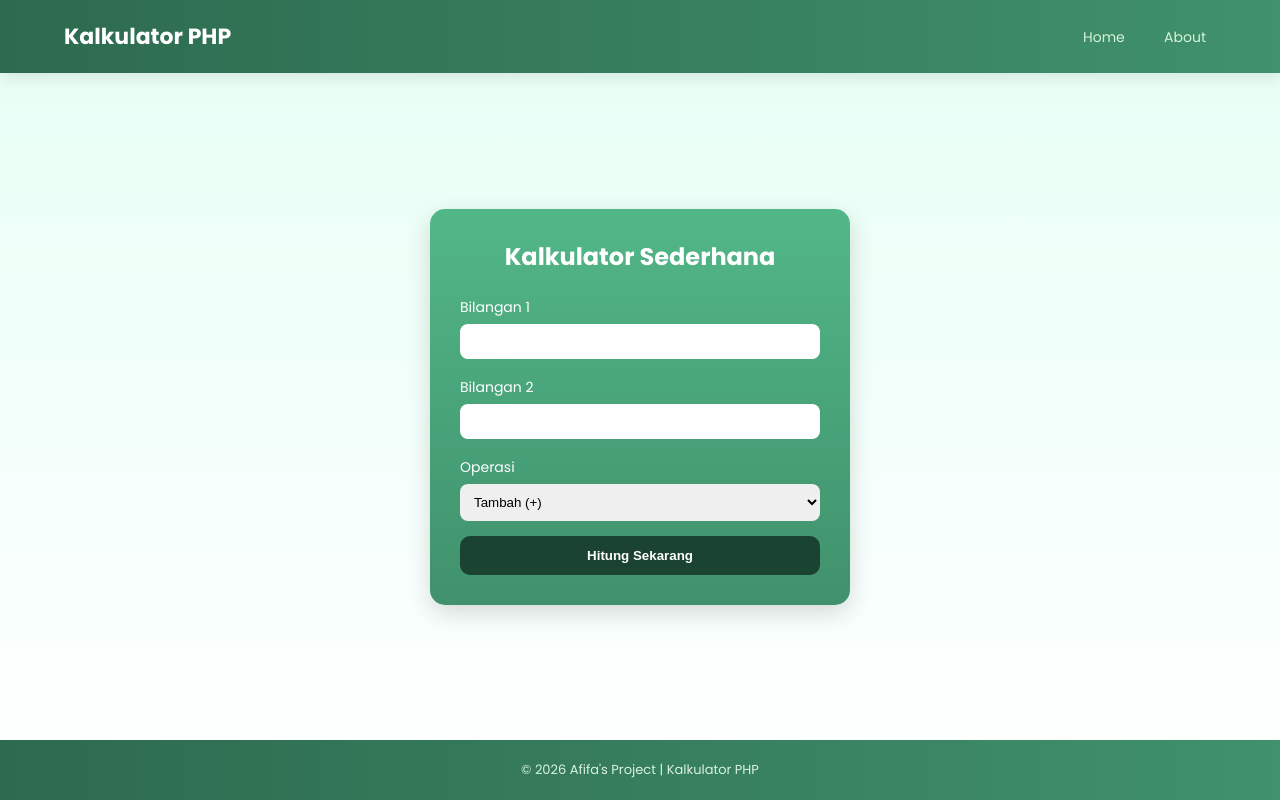
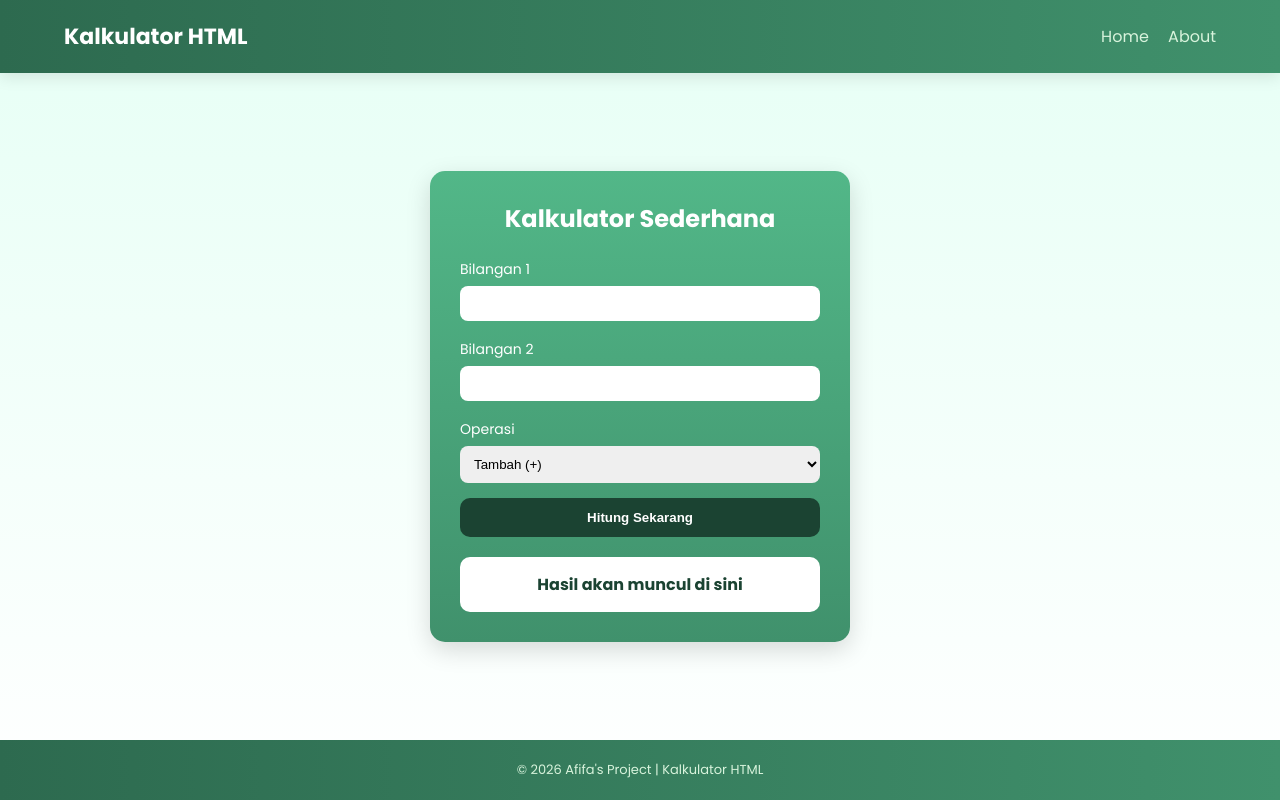
Before and after one commit to mariahafifahsb/mariahafifa.corner, a PHP site: page /kalkulator.php in a window 1280 px wide. Run offline with PHP 8.4, Linux system fonts and the light colour scheme.

Commit message:
Update kalkulator.html

```diff
--- a/kalkulator.php
+++ b/kalkulator.php
@@ -3,140 +3,113 @@
 <head>
 <meta charset="UTF-8">
 <meta name="viewport" content="width=device-width, initial-scale=1.0">
-  <title>Kalkulator PHP - Afifa</title>
+<title>Kalkulator HTML - Afifa</title>
 
 <link href="https://fonts.googleapis.com/css2?family=Poppins:wght@400;600;700&display=swap" rel="stylesheet">
 
 <style>
-    * {
-      margin: 0;
-      padding: 0;
-      box-sizing: border-box;
+*{
+    margin:0;
+    padding:0;
+    box-sizing:border-box;
 }
 
-    body {
-      min-height: 100vh;
-      display: flex;
-      flex-direction: column;
-      font-family: 'Poppins', sans-serif;
-      background: linear-gradient(180deg, #e6fff5, #ffffff);
-      color: #1b4332;
+body{
+    min-height:100vh;
+    display:flex;
+    flex-direction:column;
+    font-family:'Poppins',sans-serif;
+    background:linear-gradient(180deg,#e6fff5,#ffffff);
+    color:#1b4332;
 }
 
-    /* HEADER */
-    header {
-      background: linear-gradient(90deg, #2d6a4f, #40916c);
-      padding: 20px 5%;
-      color: white;
-      display: flex;
-      justify-content: space-between;
-      align-items: center;
-      position: sticky;
-      top: 0;
-      z-index: 1000;
-      box-shadow: 0 4px 15px rgba(0,0,0,0.1);
+header{
+    background:linear-gradient(90deg,#2d6a4f,#40916c);
+    padding:20px 5%;
+    color:white;
+    display:flex;
+    justify-content:space-between;
+    align-items:center;
+    box-shadow:0 4px 15px rgba(0,0,0,0.1);
 }
 
-    header h1 {
-      font-size: 22px;
-      font-weight: 700;
+header h1{
+    font-size:22px;
 }
 
-    nav a {
-      text-decoration: none;
-      color: #d8f3dc;
-      margin-left: 15px;
-      font-size: 14px;
-      padding: 6px 10px;
-      border-radius: 6px;
-      transition: 0.3s;
+nav a{
+    text-decoration:none;
+    color:#d8f3dc;
+    margin-left:15px;
 }
 
-    nav a:hover {
-      background: rgba(255,255,255,0.2);
-      color: white;
+main{
+    flex:1;
+    display:flex;
+    justify-content:center;
+    align-items:center;
+    padding:40px 20px;
 }
 
-    /* MAIN */
-    main {
-      flex: 1;
-      display: flex;
-      justify-content: center;
-      align-items: center;
-      padding: 40px 20px;
+.card{
+    background:linear-gradient(180deg,#52b788,#40916c);
+    padding:30px;
+    border-radius:15px;
+    width:100%;
+    max-width:420px;
+    color:white;
+    box-shadow:0 8px 25px rgba(0,0,0,0.15);
 }
 
-    .card {
-      background: linear-gradient(180deg, #52b788, #40916c);
-      padding: 30px;
-      border-radius: 15px;
-      width: 100%;
-      max-width: 420px;
-      color: white;
-      box-shadow: 0 8px 25px rgba(0,0,0,0.15);
-      animation: fadeIn 0.6s ease;
+.card h2{
+    margin-bottom:20px;
+    text-align:center;
 }
 
-    @keyframes fadeIn {
-      from { opacity: 0; transform: translateY(20px); }
-      to { opacity: 1; transform: translateY(0); }
+label{
+    font-size:14px;
 }
 
-    .card h2 {
-      margin-bottom: 20px;
-      text-align: center;
+input,select{
+    width:100%;
+    padding:10px;
+    margin-top:5px;
+    margin-bottom:15px;
+    border:none;
+    border-radius:8px;
 }
 
-    label {
-      font-size: 14px;
-      font-weight: 500;
+button{
+    width:100%;
+    padding:12px;
+    background:#1b4332;
+    color:white;
+    border:none;
+    border-radius:10px;
+    font-weight:bold;
+    cursor:pointer;
 }
 
-    input, select {
-      width: 100%;
-      padding: 10px;
-      margin-top: 5px;
-      margin-bottom: 15px;
-      border-radius: 8px;
-      border: none;
-      outline: none;
+button:hover{
+    background:#081c15;
 }
 
-    input:focus, select:focus {
-      box-shadow: 0 0 0 2px #95d5b2;
+.hasil{
+    margin-top:20px;
+    background:white;
+    color:#1b4332;
+    padding:15px;
+    border-radius:10px;
+    text-align:center;
+    font-weight:bold;
 }
 
-    button {
-      width: 100%;
-      padding: 12px;
-      background: #1b4332;
-      color: white;
-      border: none;
-      border-radius: 10px;
-      font-weight: bold;
-      cursor: pointer;
-      transition: 0.3s;
-    }
-
-    button:hover {
-      background: #081c15;
-      transform: scale(1.03);
-    }
-
-    /* FOOTER */
-    footer {
-      background: linear-gradient(90deg, #2d6a4f, #40916c);
-      text-align: center;
-      padding: 20px;
-      font-size: 13px;
-      color: #d8f3dc;
-    }
-
-    /* RESPONSIVE */
-    @media (max-width: 500px) {
-      .card {
-        padding: 20px;
-      }
+footer{
+    background:linear-gradient(90deg,#2d6a4f,#40916c);
+    text-align:center;
+    padding:20px;
+    font-size:13px;
+    color:#d8f3dc;
 }
 </style>
 </head>
@@ -144,7 +117,7 @@
 <body>
 
 <header>
-    <h1>Kalkulator PHP</h1>
+    <h1>Kalkulator HTML</h1>
     <nav>
         <a href="#">Home</a>
         <a href="#">About</a>
@@ -153,33 +126,66 @@
 
 <main>
 <div class="card">
+
 <h2>Kalkulator Sederhana</h2>
 
-      <form action="kalkulator-hasil.php" method="POST">
-
 <label>Bilangan 1</label>
-        <input type="number" name="angka1" required>
+<input type="number" id="angka1">
 
 <label>Bilangan 2</label>
-        <input type="number" name="angka2" required>
+<input type="number" id="angka2">
 
 <label>Operasi</label>
-        <select name="operator">
+<select id="operator">
     <option value="tambah">Tambah (+)</option>
     <option value="kurang">Kurang (-)</option>
     <option value="kali">Kali (×)</option>
     <option value="bagi">Bagi (÷)</option>
 </select>
 
-        <button type="submit" name="hitung">Hitung Sekarang</button>
+<button onclick="hitung()">Hitung Sekarang</button>
 
-      </form>
+<div class="hasil" id="hasil">Hasil akan muncul di sini</div>
+
 </div>
 </main>
 
 <footer>
-    © 2026 Afifa's Project | Kalkulator PHP
+© 2026 Afifa's Project | Kalkulator HTML
 </footer>
+
+<script>
+function hitung(){
+    let angka1 = parseFloat(document.getElementById("angka1").value);
+    let angka2 = parseFloat(document.getElementById("angka2").value);
+    let operator = document.getElementById("operator").value;
+    let hasil;
+
+    if(isNaN(angka1) || isNaN(angka2)){
+        document.getElementById("hasil").innerHTML = "Masukkan angka dengan benar!";
+        return;
+    }
+
+    if(operator=="tambah"){
+        hasil = angka1 + angka2;
+    }
+    else if(operator=="kurang"){
+        hasil = angka1 - angka2;
+    }
+    else if(operator=="kali"){
+        hasil = angka1 * angka2;
+    }
+    else if(operator=="bagi"){
+        if(angka2==0){
+            hasil = "Tidak bisa dibagi 0";
+        }else{
+            hasil = angka1 / angka2;
+        }
+    }
+
+    document.getElementById("hasil").innerHTML = "Hasil: " + hasil;
+}
+</script>
 
 </body>
 </html>
```
Lines whose indentation alone changed are shown as unchanged.
